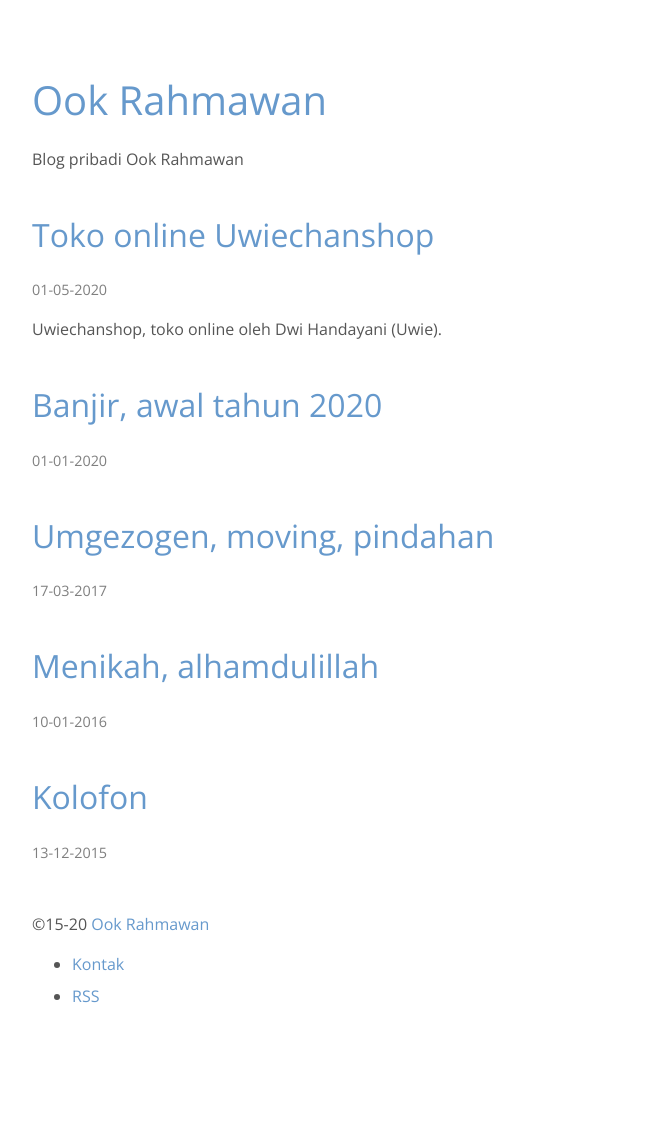
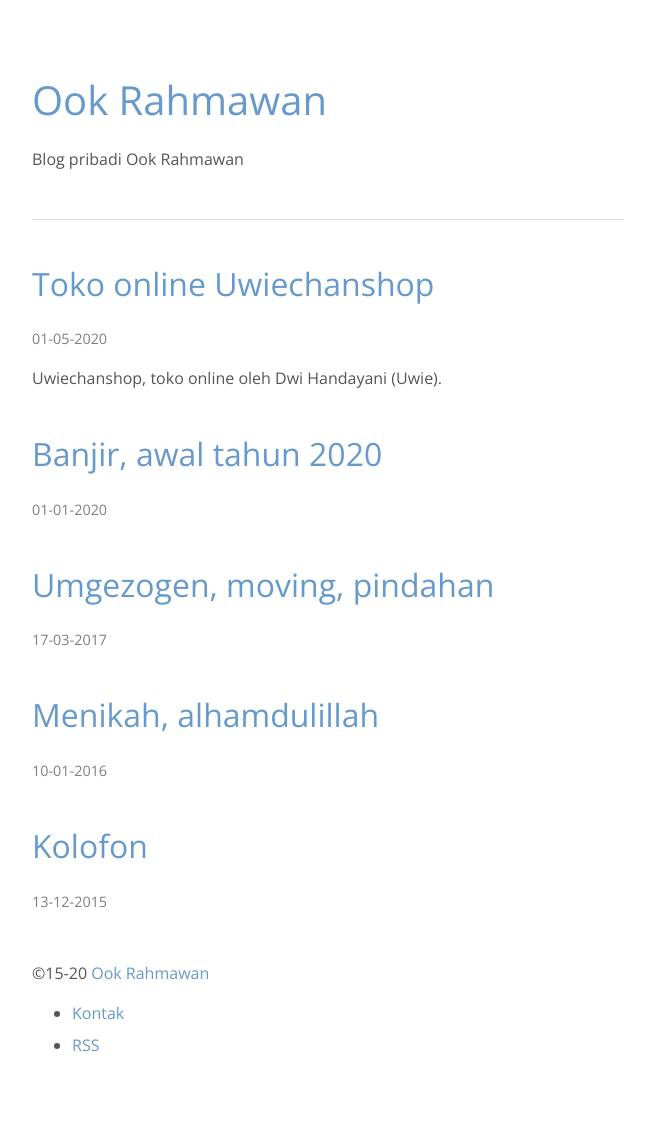
Before and after one commit to krhmwn/krhmwn.github.io, a Jekyll site: the page built from index.html, in a window 1280 px wide. Shown: the whole page, without its empty margins (312-967 px from the left). Built offline with Jekyll 4.4.1, drawn with Linux system fonts in a browser that asks for light colours; before the commit the page ends 1088 px from its top, so only the background shows below that.

Commit message:
Update V.1.00

```diff
--- a/_includes/header.html
+++ b/_includes/header.html
@@ -1 +1 @@
-<header><h1><a href="/">{{ site.name }}</a></h1><p class="description">{{ site.description }}</p></header>
+<header><h1><a href="/">{{ site.name }}</a></h1><p class="description">{{ site.description }}</p></header><hr>
```
